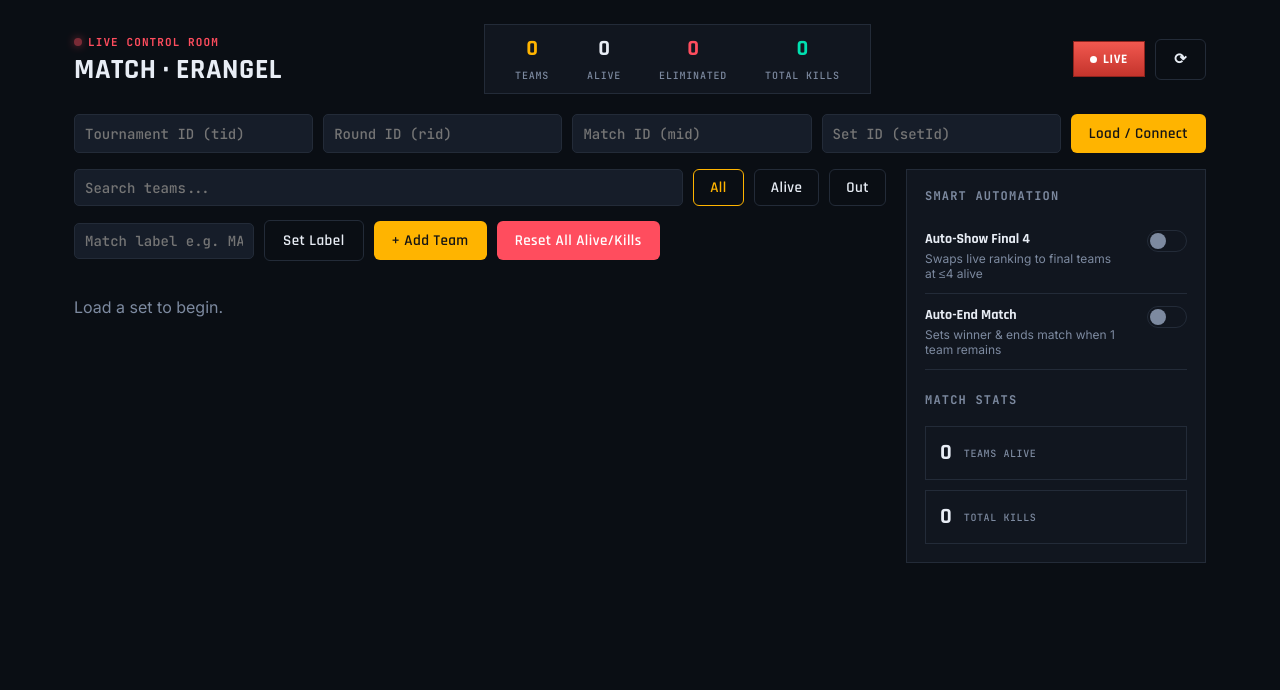
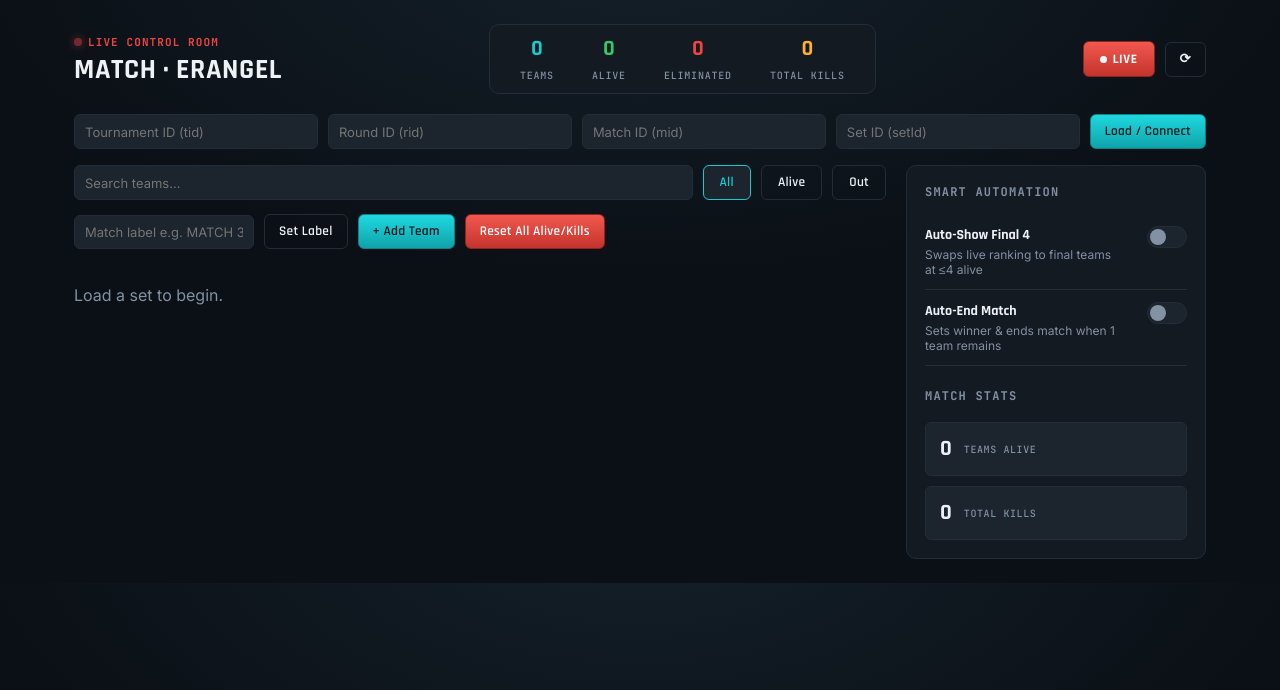
Before and after one commit to venomdj/xrdevansh, a plain HTML site: page admin.html in a window 1280 px wide. Drawn offline with Linux system fonts and the light colour scheme.

Commit message:
Update style.css

```diff
--- a/style.css
+++ b/style.css
@@ -1,52 +1,79 @@
 :root{
-  --bg-void:#0a0e14;
-  --bg-panel:#11161f;
-  --bg-panel-2:#161d29;
-  --line:#232b38;
-  --ink:#e8edf5;
-  --ink-dim:#7d8aa0;
-  --accent:#ffb400;
-  --accent-2:#00e0b0;
-  --danger:#ff4d5e;
-  --font-display:'Rajdhani',sans-serif;
-  --font-body:'Inter',sans-serif;
-  --font-mono:'JetBrains Mono',monospace;
+  /* base surfaces */
+  --bg: #0b1016;
+  --bg-panel: #131a22;
+  --bg-panel-2: #182029;
+  --bg-elevated: #1c242e;
+  --line: #232d38;
+
+  /* text */
+  --ink: #eef2f6;
+  --ink-dim: #8291a3;
+
+  /* brand / accents (teal-cyan, BGMI-style) */
+  --accent: #17c9d1;        /* cyan - primary brand */
+  --accent-2: #ffb02e;      /* amber - points/highlights */
+  --gold: #ffd23f;          /* #1 rank */
+  --danger: #ef4444;        /* eliminated / remove */
+  --danger-dim: #7a2323;
+  --success: #33c766;       /* alive */
+  --warning: #f2994a;       /* knocked */
+
+  --radius: 10px;
+  --radius-sm: 6px;
+
+  --font-display: 'Rajdhani', sans-serif;
+  --font-body: 'Inter', sans-serif;
+  --font-mono: 'JetBrains Mono', monospace;
 }
-*{box-sizing:border-box;}
-body{margin:0;font-family:var(--font-body);background:var(--bg-void);color:var(--ink);}
-.eyebrow{
-  font-family:var(--font-mono);
-  font-size:11px;
-  letter-spacing:.14em;
-  text-transform:uppercase;
-  color:var(--accent);
+
+*{ box-sizing: border-box; }
+
+body{
+  background: radial-gradient(1200px 600px at 50% -10%, #14202a 0%, var(--bg) 55%);
+  color: var(--ink);
+  font-family: var(--font-body);
 }
+
+a{ color: var(--accent); }
+
+input, select, textarea{
+  background: var(--bg-elevated);
+  border: 1px solid var(--line);
+  color: var(--ink);
+  border-radius: var(--radius-sm);
+  padding: 8px 10px;
+  font-family: var(--font-body);
+  font-size: 13px;
+  outline: none;
+}
+input:focus{ border-color: var(--accent); box-shadow: 0 0 0 2px rgba(23,201,209,.15); }
+
 button{
-  font-family:var(--font-display);
-  cursor:pointer;
-  border:none;
-  border-radius:6px;
-  padding:10px 18px;
-  font-size:15px;
-  font-weight:600;
-  letter-spacing:.03em;
-  transition:transform .12s ease, box-shadow .12s ease;
+  font-family: var(--font-display);
+  font-weight: 600;
+  letter-spacing: .02em;
+  border-radius: var(--radius-sm);
+  border: 1px solid var(--line);
+  background: var(--bg-elevated);
+  color: var(--ink);
+  padding: 8px 14px;
+  cursor: pointer;
+  transition: filter .15s ease, transform .05s ease;
 }
-button:active{transform:scale(.97);}
-button.primary{background:var(--accent);color:#141414;}
-button.primary:hover{box-shadow:0 0 0 2px rgba(255,180,0,.35);}
-button.ghost{background:transparent;border:1px solid var(--line);color:var(--ink);}
-button.ghost:hover{border-color:var(--accent);color:var(--accent);}
-button.danger{background:var(--danger);color:#fff;}
-input,select{
-  font-family:var(--font-mono);
-  background:var(--bg-panel-2);
-  border:1px solid var(--line);
-  color:var(--ink);
-  border-radius:5px;
-  padding:8px 10px;
-  font-size:14px;
+button:hover{ filter: brightness(1.15); }
+button:active{ transform: translateY(1px); }
+
+button.primary{
+  background: linear-gradient(180deg, #1fd8e0, #0fa3aa);
+  border-color: #0c8288;
+  color: #04191b;
 }
-input:focus,select:focus{outline:none;border-color:var(--accent);}
-::-webkit-scrollbar{width:8px;height:8px;}
-::-webkit-scrollbar-thumb{background:var(--line);border-radius:4px;}
+button.ghost{ background: transparent; }
+button.danger{
+  background: linear-gradient(180deg, #f1584f, #c4342c);
+  border-color: #8f241e;
+  color: #fff;
+}
+
+::selection{ background: rgba(23,201,209,.35); }
```
